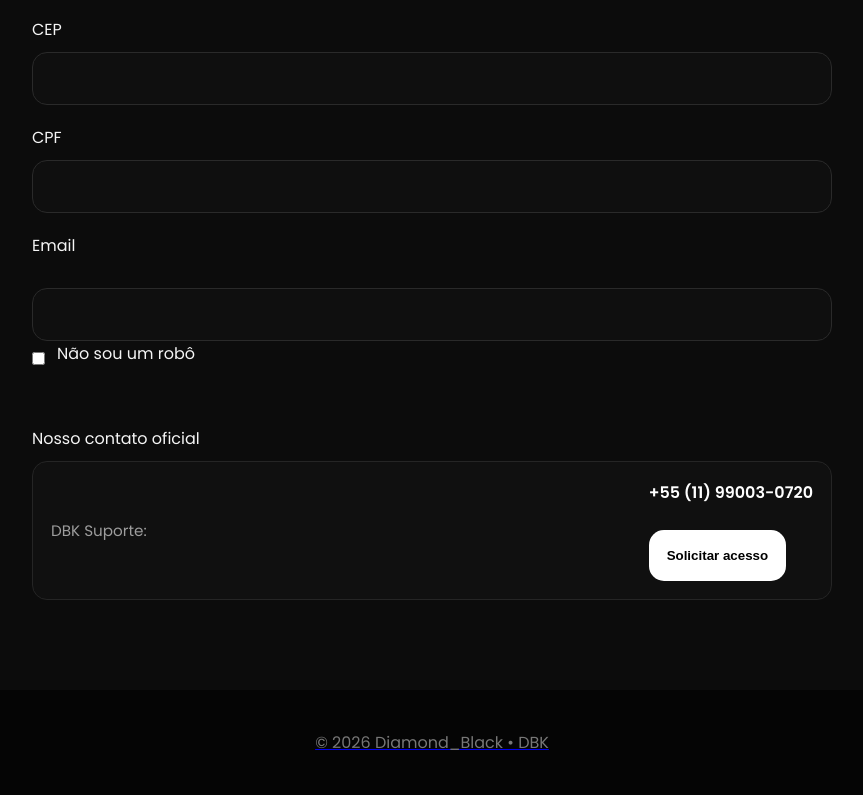
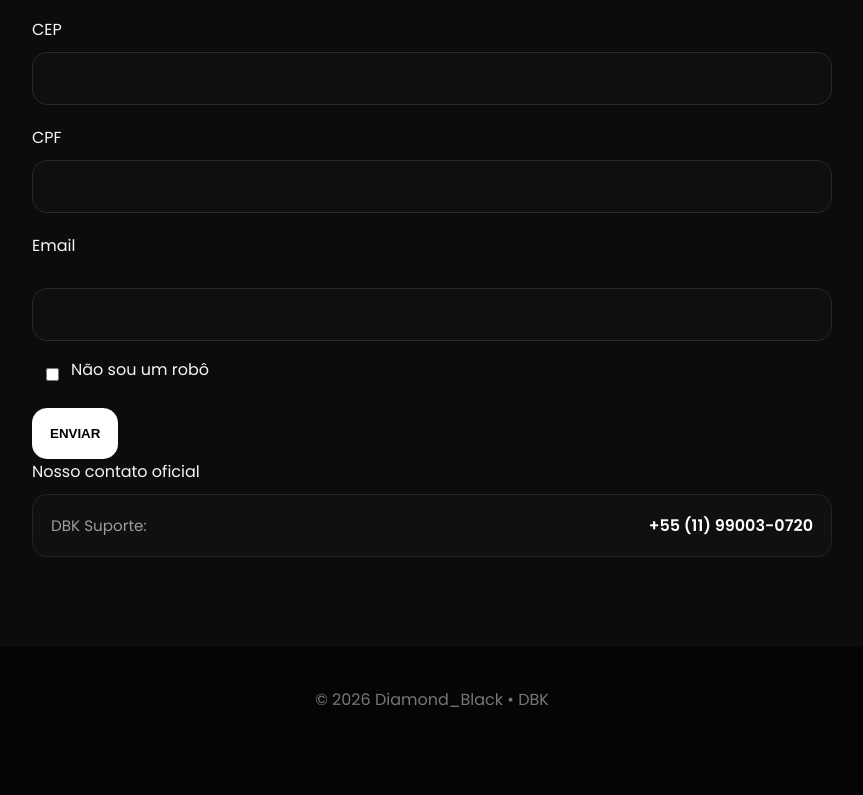
Before and after one commit to LimaDev25/Startup, a website: page index.html in a window 1280 px wide. Shown: the part 3401-4196 px from the top of the page, without its empty margins (208-1071 px from the left). After the commit the page ends 4153 px from the top, so only its background shows below. Drawn offline with Linux system fonts and the light colour scheme.

Commit message:
Atualiza formulário: ENVIAR e ajuste do campo 'não sou um robô'

```diff
--- a/index.html
+++ b/index.html
@@ -240,18 +240,18 @@
               <label for="robot">
                 Não sou um robô
               </label>
-            </div><br><br>
-            <label>Nosso contato oficial</label>
-  <div class="contact-inline">
-    <span>DBK Suporte:</span>
-    <a href="https://wa.me/5511990030720" target="_blank">
-      +55 (11) 99003-0720
-      <br><br>
+            </div>
+            <div class="form-actions">
+              <button class="submit-btn" type="submit">ENVIAR</button>
+            </div>
 
-
-        <button class="submit-btn" type="submit">
-          Solicitar acesso
-        </button>
+        <label>Nosso contato oficial</label>
+        <div class="contact-inline">
+          <span>DBK Suporte:</span>
+          <a href="https://wa.me/5511990030720" target="_blank">
+            +55 (11) 99003-0720
+          </a>
+        </div>
 
       </form>
 
--- a/style.css
+++ b/style.css
@@ -226,6 +226,8 @@ input{
   display:flex;
   align-items:center;
   gap:12px;
+  padding:16px 14px;
+  border-radius:15px;
 }
 
 .submit-btn{
```
